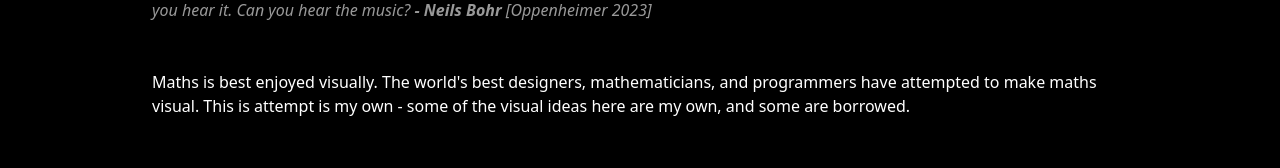
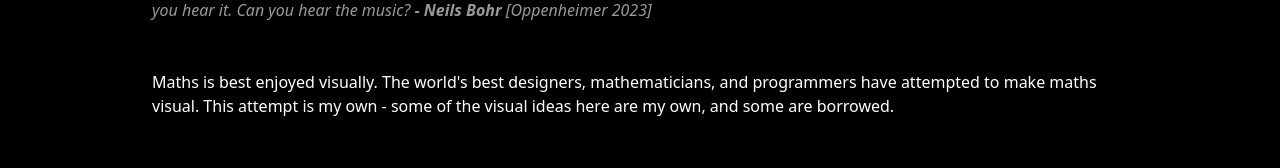
Before and after one commit to jakradum/portfolio, a Next.js app: page / in a window 1280 px wide. Shown: the part 135-303 px from the top of the page. Built offline with nearby package versions, Linux system fonts and the light colour scheme.

Commit message:
typo fixed

```diff
--- a/src/app/page.tsx
+++ b/src/app/page.tsx
@@ -44,7 +44,7 @@ export default function Home() {
           <i>Algebra's like sheet music. The important thing isn't can you read music, it's can you hear it. Can you hear the music?</i>
           <i><strong> - Neils Bohr</strong> [Oppenheimer 2023]</i>
         </p>
-       <p>Maths is best enjoyed visually. The world's best designers, mathematicians, and programmers have attempted to make maths visual. This is attempt is my own - some of the visual ideas here are my own, and some are borrowed.</p>
+       <p>Maths is best enjoyed visually. The world's best designers, mathematicians, and programmers have attempted to make maths visual. This attempt is my own - some of the visual ideas here are my own, and some are borrowed.</p>
         <div className="mt-16 grid gap-px bg-border sm:grid-cols-2 lg:grid-cols-3 border border-border">
           {visualizers.map((viz) => (
             <Link
```
